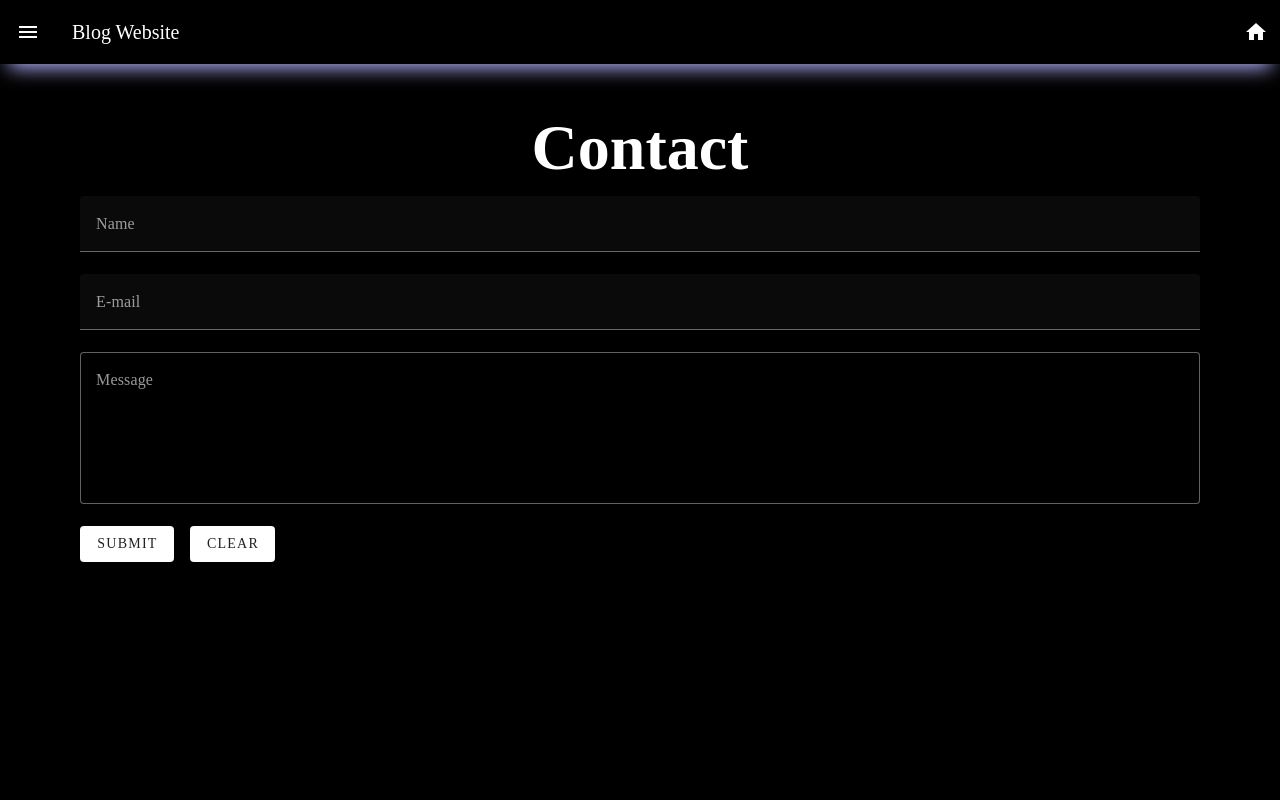
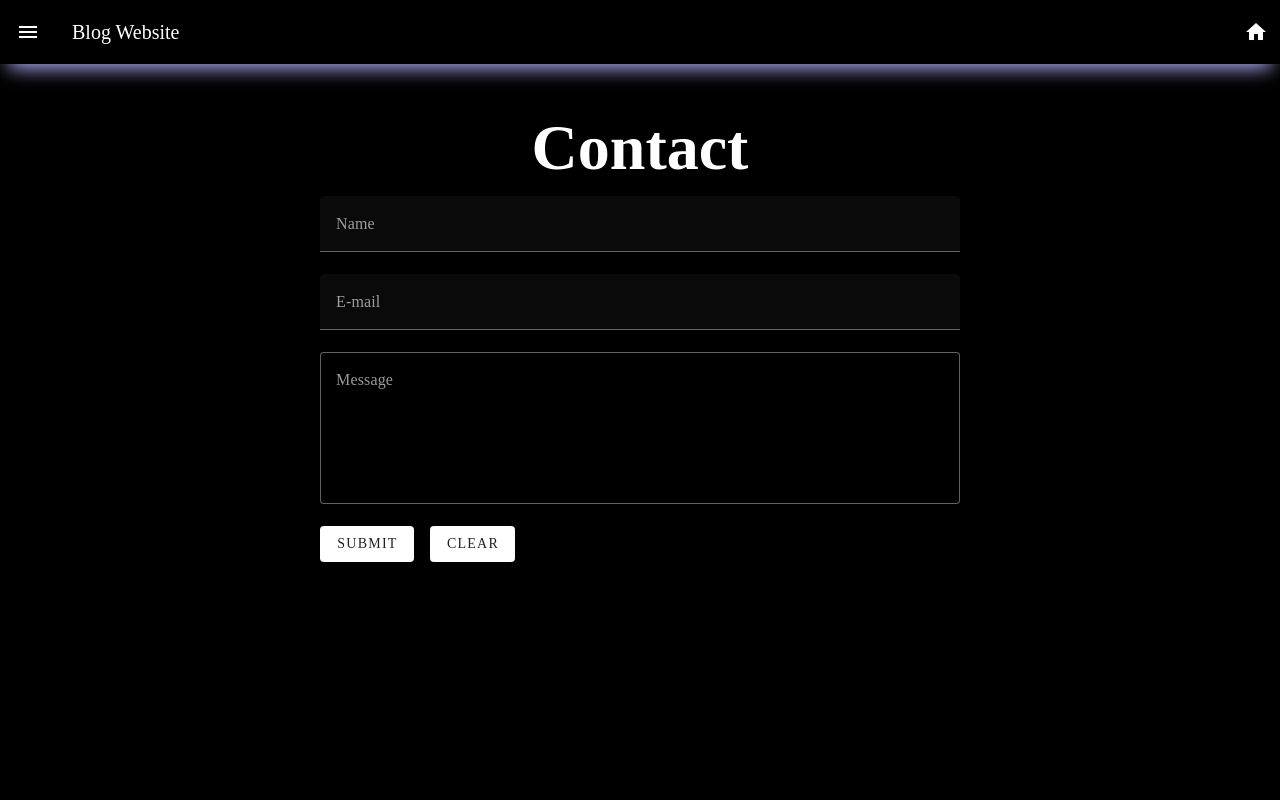
Before and after one commit to DarrellRoberts/e-mission-challenge, a Nuxt app: page /contact in a window 1280 px wide. Shown: the top 800 px of the page. Built offline with nearby package versions, Linux system fonts and the light colour scheme; a web font is replaced by a local one.

Commit message:
0003: tweak styling of contact form

```diff
--- a/src/assets/stylesheets/components/contact.css
+++ b/src/assets/stylesheets/components/contact.css
@@ -1,4 +1,5 @@
 .contact-form-container {
   height: 100vh;
-  margin: 0 5rem;
+  transform: translateX(50%);
+  width: 50%;
 }
--- a/src/assets/stylesheets/main.css
+++ b/src/assets/stylesheets/main.css
@@ -39,7 +39,6 @@ body {
 
 h1 {
   font-size: clamp(2rem, 5vw, 7rem);
-  padding: 0 1rem;
   text-align: center;
 }
 
--- a/src/components/blog/Posts.vue
+++ b/src/components/blog/Posts.vue
@@ -7,7 +7,7 @@ const postsStore = usePostsStore();
 
 <template>
   <div v-if="postsStore.loading">
-    <SkeletonPosts :n="10" />
+    <SkeletonPosts :n="14" />
   </div>
   <div v-else>
     <v-text-field
--- a/src/components/contact/index.vue
+++ b/src/components/contact/index.vue
@@ -4,9 +4,9 @@ import { useField, useForm } from "vee-validate";
 const { handleSubmit, handleReset } = useForm({
   validationSchema: {
     name(value: string) {
-      if (value?.length >= 2) return true;
+      if (value?.length >= 2 && value?.length < 30) return true;
 
-      return "Name needs to be at least 2 characters.";
+      return "Message must be at least 2 characters and less than 30 characters";
     },
     email(value: string) {
       if (/^[a-z.-]+@[a-z.-]+\.[a-z]+$/i.test(value)) return true;
@@ -34,7 +34,7 @@ const submit = handleSubmit((values) => {
     <form @submit.prevent="submit">
       <v-text-field
         v-model="name.value.value"
-        :counter="10"
+        :counter="30"
         :error-messages="name.errorMessage.value"
         label="Name"
       ></v-text-field>
--- a/src/store/posts.ts
+++ b/src/store/posts.ts
@@ -7,7 +7,7 @@ export const usePostsStore = defineStore("allPosts", () => {
   const posts: Ref<Post[] | null> = ref([]);
   const singlePost: Ref<Post | null> = ref(null);
   const currentPage: Ref<number> = ref(1);
-  const itemsPerPage: Ref<number> = ref(10);
+  const itemsPerPage: Ref<number> = ref(14);
   const searchQuery: Ref<string> = ref("");
   const loading: Ref<boolean> = ref(true);
   const error: Ref<Error | null | unknown> = ref(null);
```
